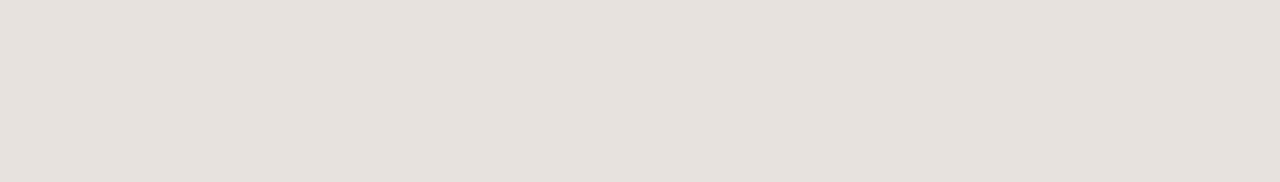
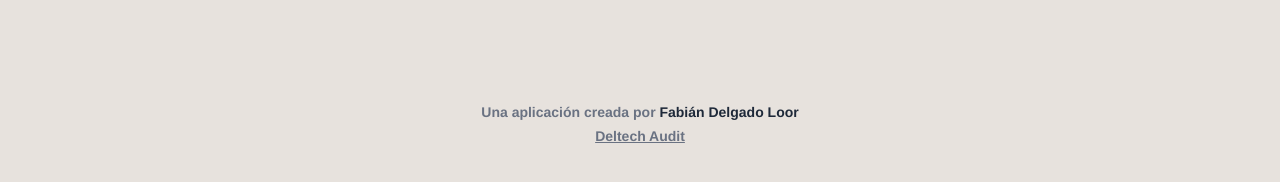
Before and after one commit to fabiansmsecu/ahorcado, a React (Vite) app: page / in a window 1280 px wide. Shown: the part 606-788 px from the top of the page. Built offline with nearby package versions, Linux system fonts and the light colour scheme; no server answers.

Commit message:
feat: add application footer with creator credits

```diff
--- a/src/App.tsx
+++ b/src/App.tsx
@@ -820,6 +820,21 @@ export default function App() {
           </div>
         </div>
       )}
+
+      {/* Footer */}
+      <footer className="mt-auto pt-8 text-center pb-4 text-sm font-bold text-gray-500">
+        <p>Una aplicación creada por <span className="text-gray-800">Fabián Delgado Loor</span></p>
+        <p className="mt-1">
+          <a
+            href="https://deltechaudit.ec/quienes-somos/"
+            target="_blank"
+            rel="noopener noreferrer"
+            className="underline hover:text-[var(--primary)] transition-colors"
+          >
+            Deltech Audit
+          </a>
+        </p>
+      </footer>
     </div>
   );
 }
```
